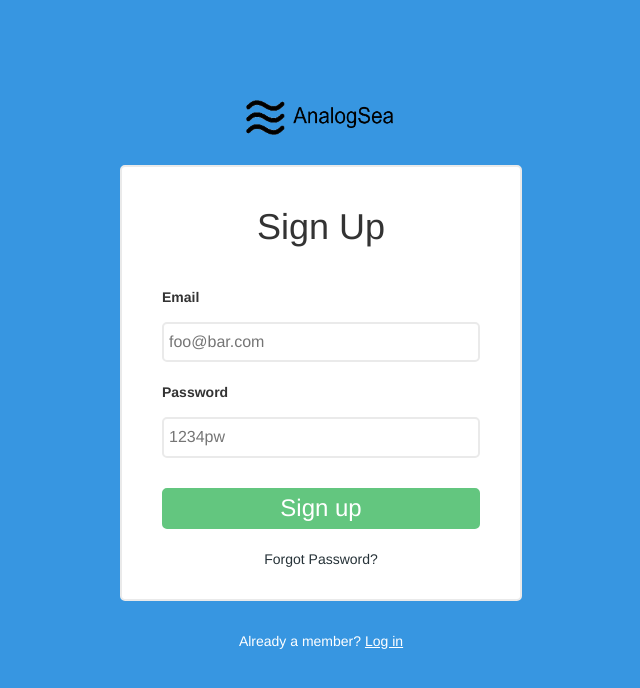
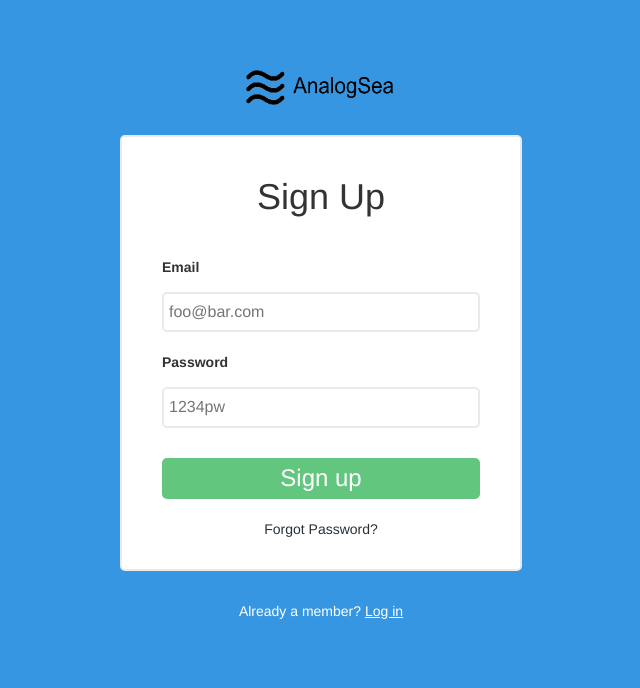
Before and after one commit to pszujewski/signup-page, a plain HTML site: page index.html in a window 1280 px wide. Shown: the whole page, without its empty margins (319-959 px from the left). Drawn offline with nearby package versions, Linux system fonts and the light colour scheme.

Commit message:
modified margins

```diff
--- a/css/main.css
+++ b/css/main.css
@@ -11,7 +11,7 @@ body {
 .logo-container img {
   height: 35px;
   width: 150px;
-  margin-top: 100px;
+  margin-top: 70px;
 }
 
 .gl-container {
@@ -67,6 +67,7 @@ body {
 .sml-container {
   text-align: center;
   color: #fff;
+  margin-bottom: 50px;
 }
 
 .sml-container p a {
```
